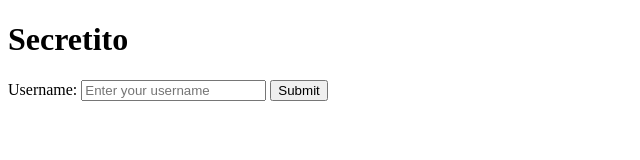
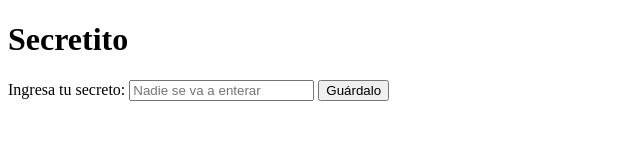
Before and after one commit to CamiloTello002/Secretito, a plain HTML site: page index.html in a window 1280 px wide. Shown: the whole page, without its empty margins (0-640 px from the left). Drawn offline with Linux system fonts and the light colour scheme.

Commit message:
Post requests are sent to the server from the html

```diff
--- a/index.html
+++ b/index.html
@@ -9,19 +9,17 @@
   <body>
     <h1>Secretito</h1>
 
-    <form id="myForm" action="/your-post-endpoint" method="post">
-      <!-- Text Input Field -->
-      <label for="username">Username:</label>
+    <form id="myForm" action="http://127.0.0.1:3002/" method="post">
+      <label for="message">Ingresa tu secreto:</label>
       <input
         type="text"
-        id="username"
+        id="message"
         name="username"
-        placeholder="Enter your username"
+        placeholder="Nadie se va a enterar"
         required
       />
 
-      <!-- Button to Trigger POST Request -->
-      <button type="button" onclick="submitForm()">Submit</button>
+      <button type="button" onclick="submitForm()">Guárdalo</button>
     </form>
   </body>
 </html>
--- a/script.js
+++ b/script.js
@@ -0,0 +1,7 @@
+function submitForm() {
+  // Get the form reference
+  const form = document.getElementById("myForm");
+
+  // Here we trigger the post request
+  form.submit();
+}
--- a/server/package.json
+++ b/server/package.json
@@ -10,10 +10,12 @@
   "author": "",
   "license": "ISC",
   "dependencies": {
+    "@types/body-parser": "^1.19.5",
     "@types/cors": "^2.8.17",
     "@types/dotenv": "^8.2.0",
     "@types/express": "^4.17.21",
     "@types/mongoose": "^5.11.97",
+    "body-parser": "^1.20.2",
     "cors": "^2.8.5",
     "dotenv": "^16.4.5",
     "express": "^4.18.3",
--- a/server/src/app.ts
+++ b/server/src/app.ts
@@ -1,13 +1,16 @@
 import "dotenv/config";
 import express from "express";
+import bodyParser from "body-parser";
 
 const PORT = process.env.PORT || 3001;
 
 const app = express();
-app.use(express.json());
+app.use(bodyParser.json());
+app.use(bodyParser.urlencoded({ extended: true }));
 
 app.post("/", (req, res) => {
   console.log("route found!");
+  console.log(req.body.username);
   res.status(201).json({
     status: "success",
     message: "I already read your message hah",
```
Also changed, not shown: 1 other file.
